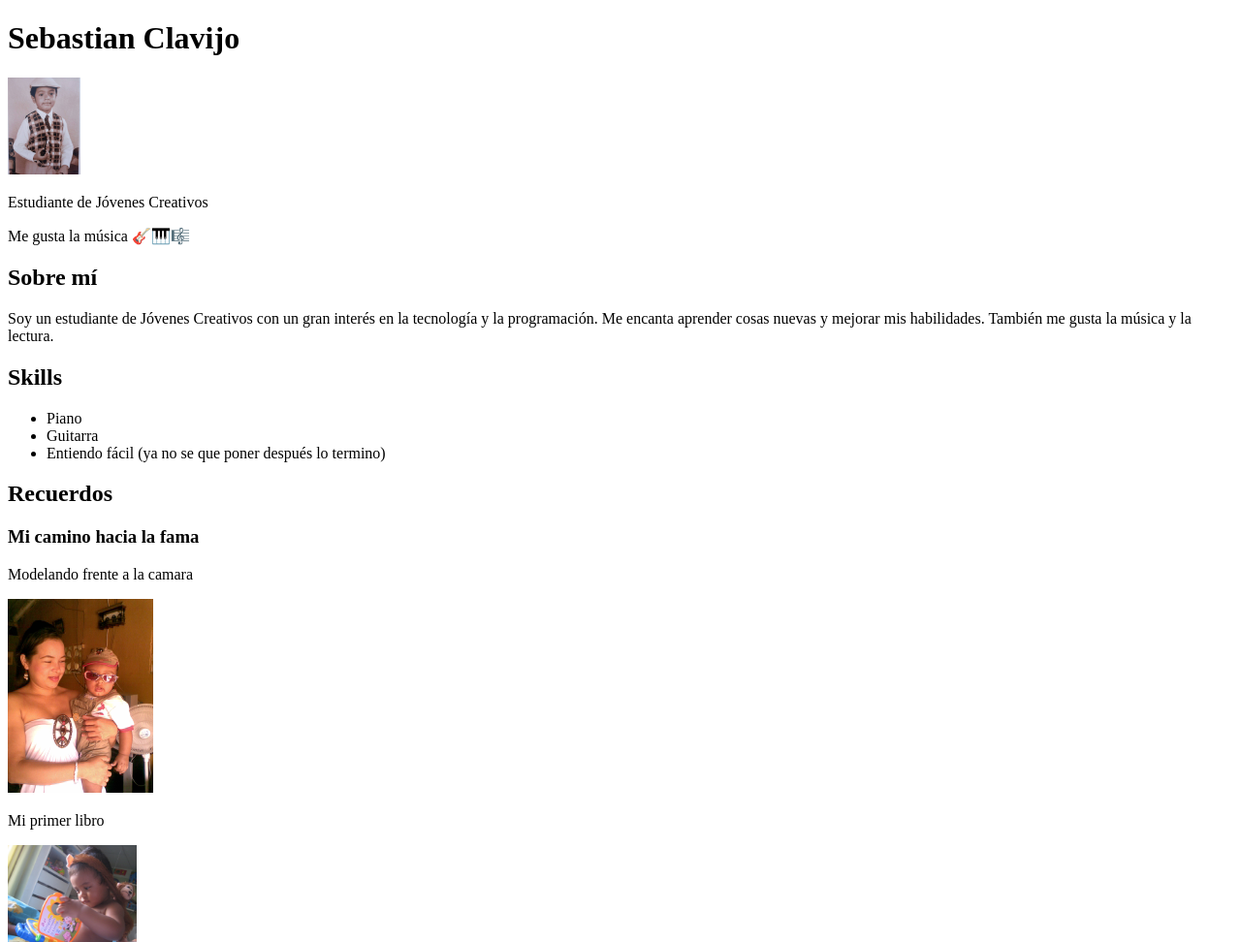
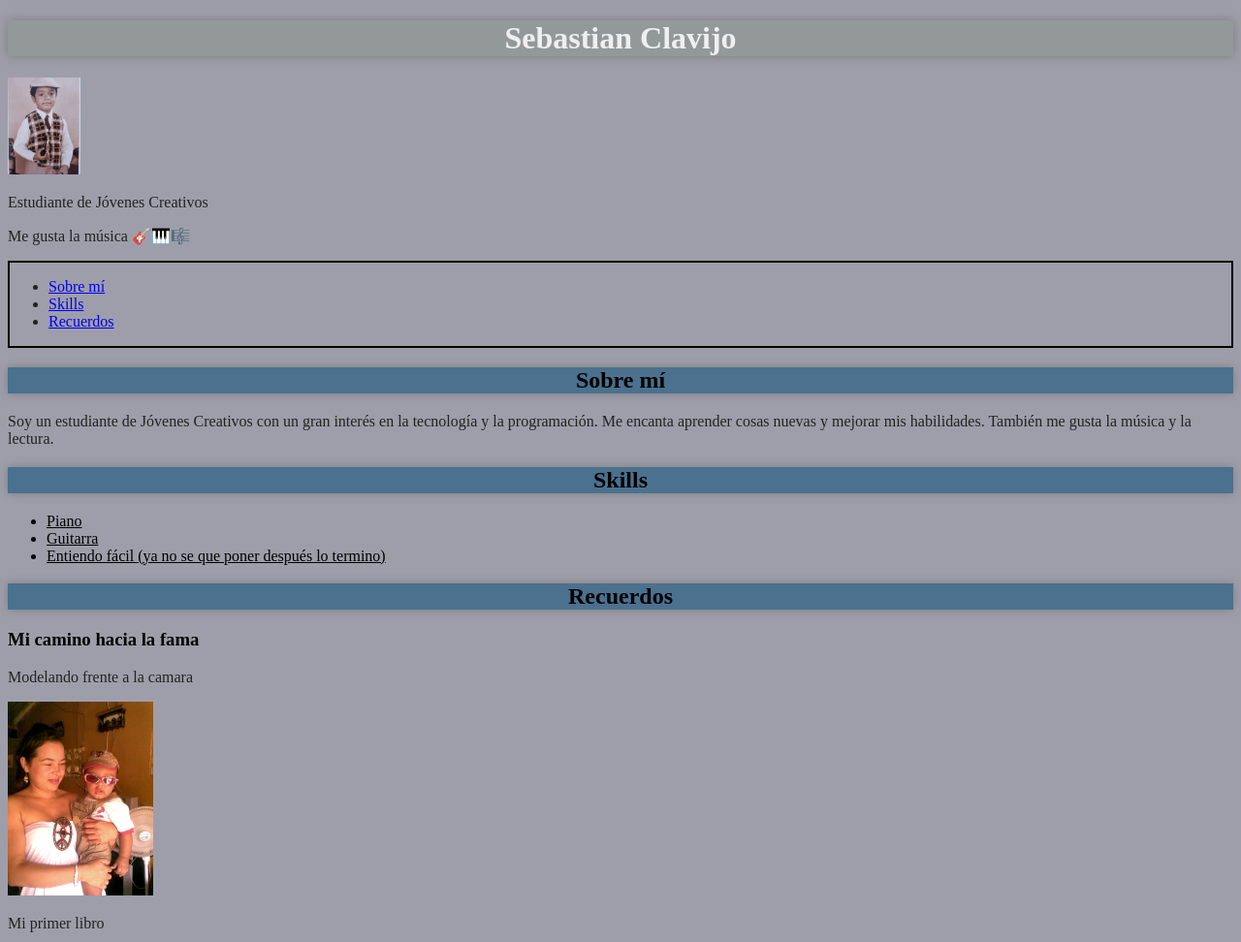
Before and after one commit to DatSoK-ey/primer, a plain HTML site: page assets/index.html in a window 1280 px wide. Shown: the top 972 px of the page at 97% size. Drawn offline with Linux system fonts and the light colour scheme.

Commit message:
Agregados nuevos estilos para la página

```diff
--- a/assets/index.html
+++ b/assets/index.html
@@ -5,7 +5,9 @@
   <meta charset="UTF-8">
   <meta name="viewport" content="width=device-width, initial-scale=1.0">
   <title>Portafolio</title>
+  <link rel="stylesheet" href="style.css">
 </head>
+<!-- esto es una nota-->
 
 <body>
   <header>
@@ -15,22 +17,30 @@
     <p>Estudiante de Jóvenes Creativos</p>
     <p>Me gusta la música 🎸🎹🎼</p>
   </header>
+  <nav>
+    <ul>
+      <li><a href="#sobre-mi">Sobre mí</a></li>
+      <li><a href="#skills">Skills</a></li>
+      <li><a href="#recuerdos">Recuerdos</a></li>
+    </ul>
+  </nav>
   <main>
     <section>
-      <h2>Sobre mí</h2>
+      <h2 id="sobre-mi">Sobre mí</h2>
       <p>Soy un estudiante de Jóvenes Creativos con un gran interés en la tecnología y la programación. Me encanta
         aprender cosas nuevas y mejorar mis habilidades. También me gusta la música y la lectura.</p>
     </section>
     <section>
-      <h2>Skills</h2>
+      <h2 id="skills">Skills</h2>
+
       <ul>
-        <li>Piano</li>
-        <li>Guitarra</li>
-        <li>Entiendo fácil (ya no se que poner después lo termino)</li>
+        <li class="skill">Piano</li>
+        <li class="skill">Guitarra</li>
+        <li class="skill">Entiendo fácil (ya no se que poner después lo termino)</li>
       </ul>
     </section>
     <section>
-      <h2>Recuerdos</h2>
+      <h2 id="recuerdos">Recuerdos</h2>
       <article>
         <h3>Mi camino hacia la fama</h3>
         <p>Modelando frente a la camara</p>
--- /dev/null
+++ b/assets/style.css
@@ -0,0 +1,53 @@
+h1 {
+  background-color: rgb(147, 153, 152);
+  color: rgba(255, 255, 255, 0.846);
+  position: sticky;
+  top: 0%;
+  width: 100%;
+  z-index: 1;
+  box-shadow: 0px 0px 10px rgb(124, 124, 124);
+  display: flex;
+  justify-content: space-around;
+  align-items: center;
+
+}
+
+h2 {
+  background-color: rgb(75, 113, 143);
+  color: rgb(0, 0, 0);
+  text-align: center;
+  position: sticky;
+  top: 0%;
+  left: 0%;
+  width: 100%;
+  z-index: 1;
+  box-shadow: 0px 0px 10px rgb(124, 124, 124);
+}
+
+.skill {
+  text-decoration: underline;
+  color: rgb(0, 0, 0);
+}
+
+p {
+  color: rgb(34, 34, 34);
+  display: flex;
+  text-wrap: wrap;
+
+}
+
+nav {
+  border: 2px solid rgb(0, 0, 0);
+  text-decoration: none;
+  color: rgb(34, 34, 34) ;
+
+}
+
+* {
+  background-color: rgb(158, 158, 171);
+}
+
+/*id(#), class(.), etiquetas, es el nombre*/
+/* el punto este * es el selector global*/
+/* posiciones: static, relative, absolute, fixed*/
+/*static: quieto en el lugar de origen, relative:le pongo la posición yo, absolute es el relative pero fuera del flujo de contenedores, fixed: se mueve con el scroll, sticky: se mueve con el scroll, pero se pega en el borde de la pantalla*/
```
